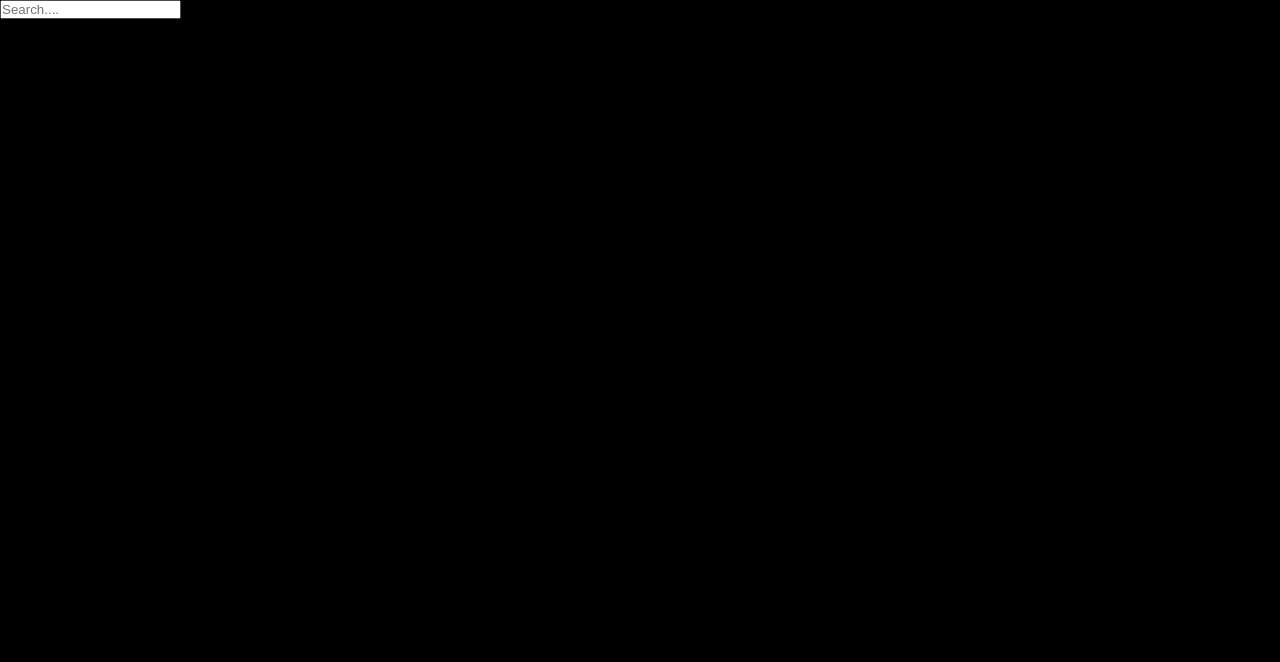
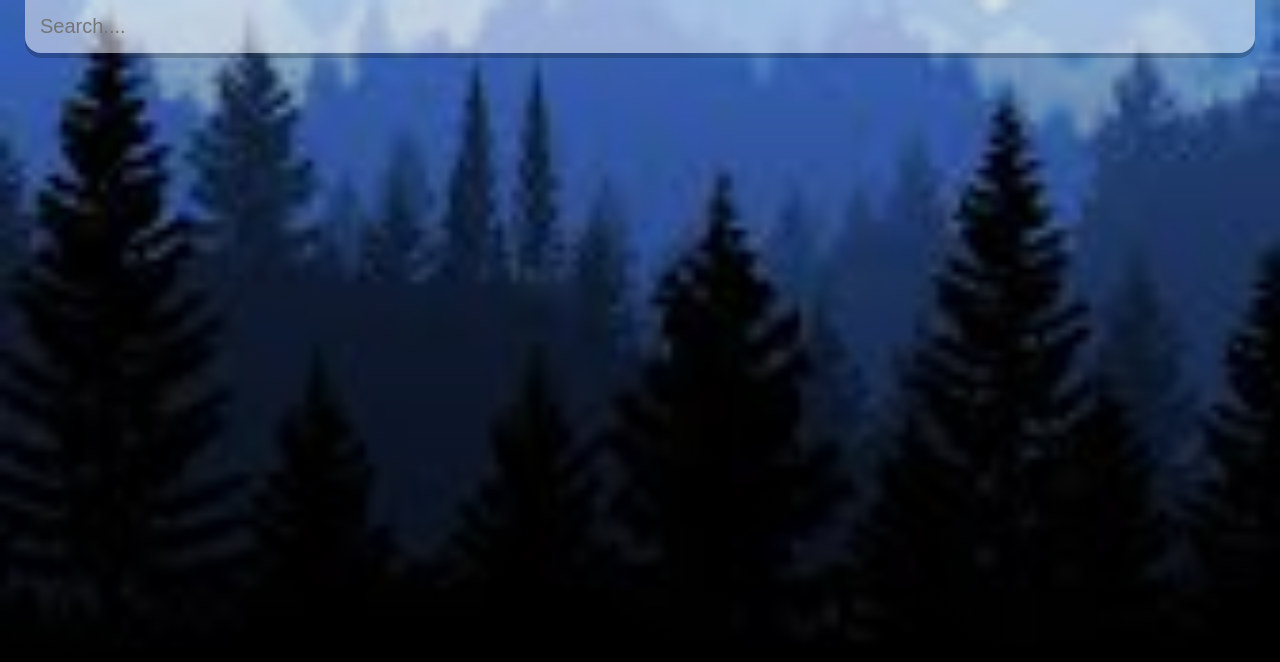
Before and after one commit to parvin-aziza/WeatherApp, a React (Create React App) app: page / in a window 1280 px wide. Shown: the top 662 px of the page. Built offline with nearby package versions, Linux system fonts and the light colour scheme.

Commit message:
Modified Search button

```diff
--- a/src/index.css
+++ b/src/index.css
@@ -20,7 +20,39 @@
 {
   background-image: url("./assets/warmPic.jpg");
 }
+
 main{
   min-height: 100vh;
-  background-image: linear-gradient(to bottom,rgba(0,0,0.2),rgba(0,0,0.75));
+  background-image: linear-gradient(to bottom,rgba(0,0,0,0.2),rgba(0,0,0,0.75));
+  padding:25px;
 }
+
+.search-box
+{
+  width:100%;
+  margin:0 0 75px;
+}
+
+.search-box .search-bar
+{
+  display:block;
+  width:100%;
+  padding:15px;
+
+  appearance: none;
+  background: none;
+  border: none;
+  outline: none;
+
+  background-color: rgba(255,255,255, 0.5);
+  border-radius: 0px 0px 16px 16px;
+  box-shadow:0px 5px rgba(0,0,0,0.2);
+  margin-top: -25px;
+  color:#313131;
+  font-size:20px;
+  transition: 0.4s ease;
+}
+
+.search-box .search-bar:focus{
+  background-color: rgba(255,255,255, 0.75);
+}
```
